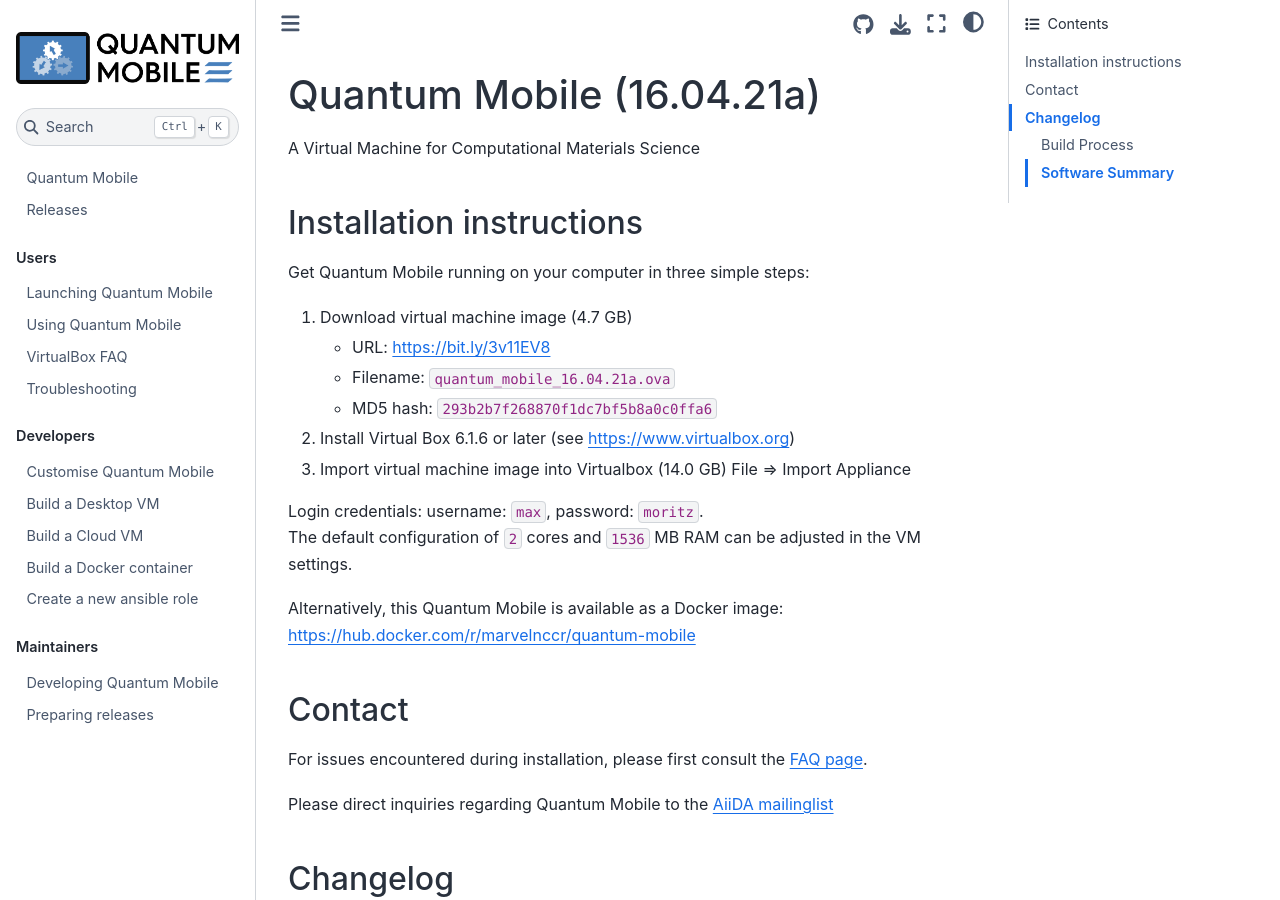
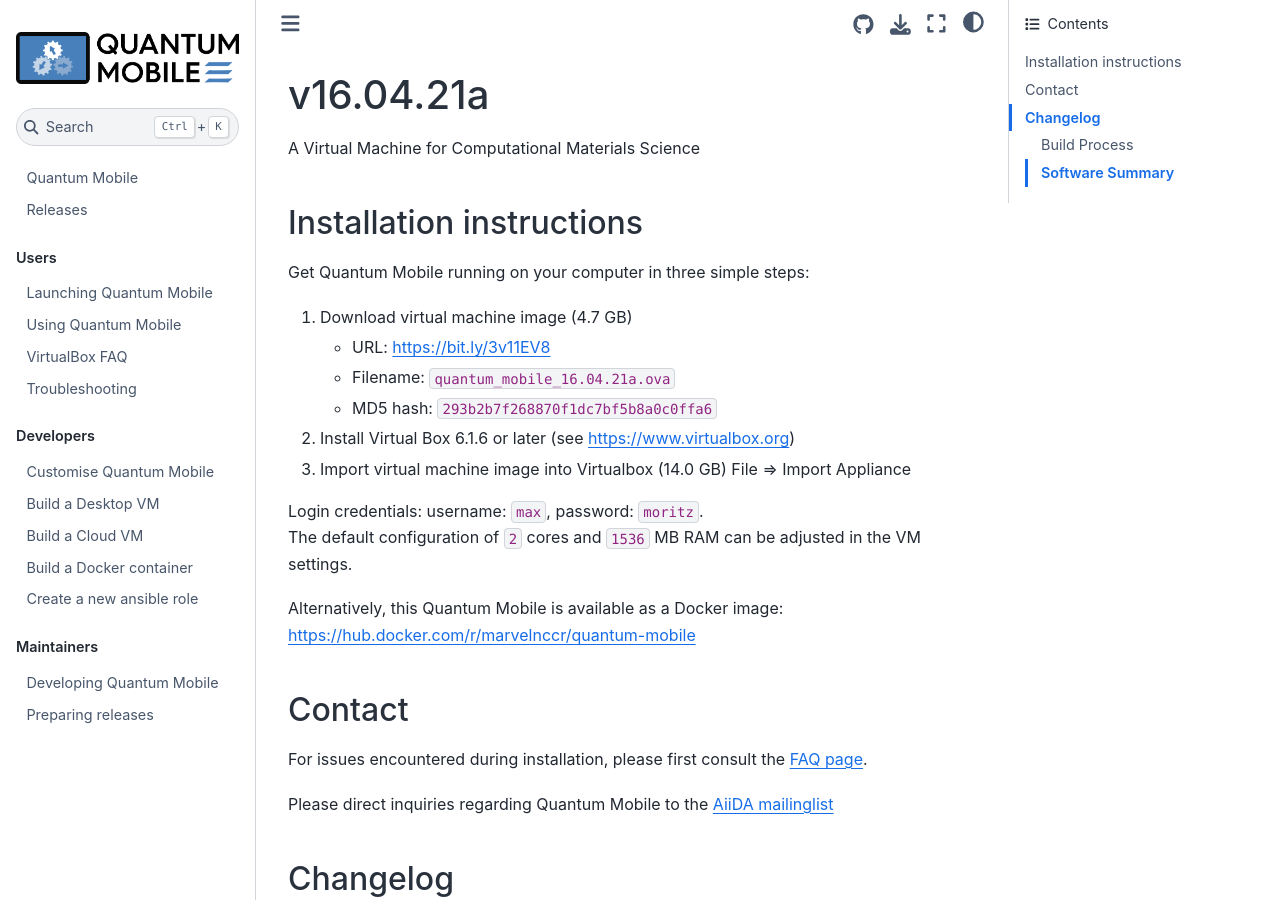
Before and after one commit to marvel-nccr/quantum-mobile, a Sphinx documentation site: the page built from docs/releases/versions/16.04.21a.md, in a window 1280 px wide and 900 px high. Built offline with Sphinx 7.4.7 and the Sphinx Book theme 1.1.4, drawn with Linux system fonts in a browser that asks for light colours.

Commit message:
Update 16.04.21a.md

```diff
--- a/docs/releases/versions/16.04.21a.md
+++ b/docs/releases/versions/16.04.21a.md
@@ -6,7 +6,7 @@
 tags: desktop,docker,alpha-release,aiida-core-1.5
 ---
 
-# Quantum Mobile (16.04.21a)
+# v16.04.21a
 
 A Virtual Machine for Computational Materials Science
 
```
